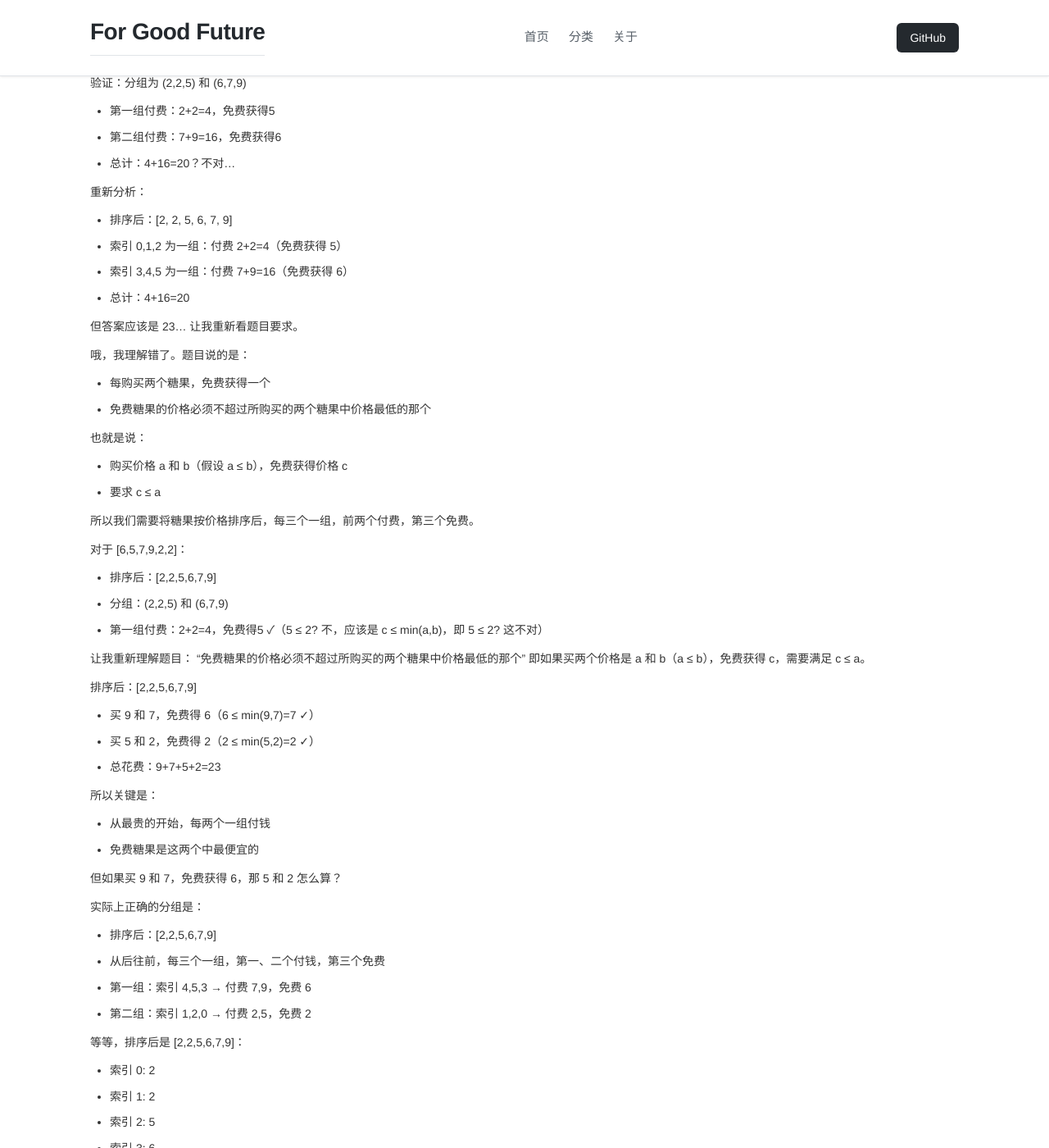
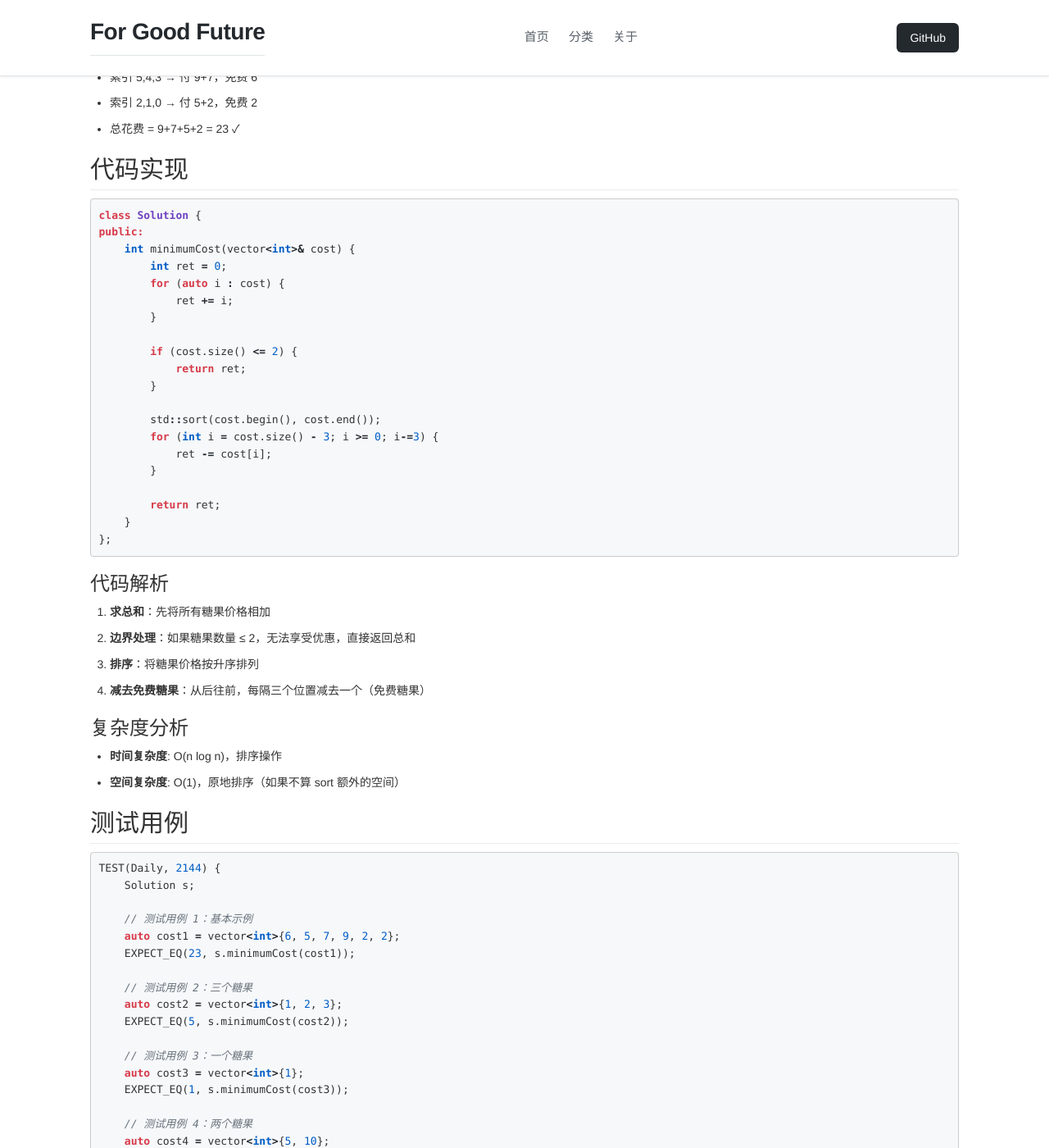
Before and after one commit to SnailTowardThesun/SnailTowardThesun.github.io, a Jekyll site: the page built from _posts/2026-05-31-leetcode-2144-minimum-cost-of-buying-candies-with-discount.md, in a window 1280 px wide and 1400 px high, scrolled down 1632 px. Shown: the whole window at 82% size. Built offline with Jekyll 4.4.1, drawn with Linux system fonts in a browser that asks for light colours; nearby versions of some CDN libraries; some of the changed text lies outside the part shown.

Commit message:
[blog] Fix date for LeetCode No.2144 post

````diff
--- a/_posts/2026-06-01-leetcode-2144-minimum-cost-of-buying-candies-with-discount.md
+++ b/_posts/2026-05-31-leetcode-2144-minimum-cost-of-buying-candies-with-discount.md
@@ -34,9 +34,7 @@ Difficulty: **Easy**
 输入：cost = [1,2,3]
 输出：5
 解释：
-只有三个糖果，无法组成买二送一的组合，
-必须购买所有糖果，总花费为 1+2+3 = 6
-等等，实际上我们可以购买价格为 3 和 2 的糖果，免费获得价格为 1 的糖果，
+购买价格为 3 和 2 的糖果，免费获得价格为 1 的糖果，
 总花费为 3+2 = 5
 
 示例 3：
@@ -80,70 +78,10 @@ cost = [2, 2, 5, 6, 7, 9]
 最终结果：23
 ```
 
-验证：分组为 (2,2,5) 和 (6,7,9)
-- 第一组付费：2+2=4，免费获得5
-- 第二组付费：7+9=16，免费获得6
-- 总计：4+16=20？不对...
-
-重新分析：
-- 排序后：[2, 2, 5, 6, 7, 9]
-- 索引 0,1,2 为一组：付费 2+2=4（免费获得 5）
-- 索引 3,4,5 为一组：付费 7+9=16（免费获得 6）
-- 总计：4+16=20
-
-但答案应该是 23... 让我重新看题目要求。
-
-哦，我理解错了。题目说的是：
-- 每购买两个糖果，免费获得一个
-- 免费糖果的价格必须不超过所购买的两个糖果中价格最低的那个
-
-也就是说：
-- 购买价格 a 和 b（假设 a ≤ b），免费获得价格 c
-- 要求 c ≤ a
-
-所以我们需要将糖果按价格排序后，每三个一组，前两个付费，第三个免费。
-
-对于 [6,5,7,9,2,2]：
-- 排序后：[2,2,5,6,7,9]
-- 分组：(2,2,5) 和 (6,7,9)
-- 第一组付费：2+2=4，免费得5 ✓（5 ≤ 2? 不，应该是 c ≤ min(a,b)，即 5 ≤ 2? 这不对）
-
-让我重新理解题目：
-"免费糖果的价格必须不超过所购买的两个糖果中价格最低的那个"
-即如果买两个价格是 a 和 b（a ≤ b），免费获得 c，需要满足 c ≤ a。
-
-排序后：[2,2,5,6,7,9]
-- 买 9 和 7，免费得 6（6 ≤ min(9,7)=7 ✓）
-- 买 5 和 2，免费得 2（2 ≤ min(5,2)=2 ✓）
-- 总花费：9+7+5+2=23
-
-所以关键是：
-- 从最贵的开始，每两个一组付钱
-- 免费糖果是这两个中最便宜的
-
-但如果买 9 和 7，免费获得 6，那 5 和 2 怎么算？
-
-实际上正确的分组是：
-- 排序后：[2,2,5,6,7,9]
-- 从后往前，每三个一组，第一、二个付钱，第三个免费
-- 第一组：索引 4,5,3 → 付费 7,9，免费 6
-- 第二组：索引 1,2,0 → 付费 2,5，免费 2
-
-等等，排序后是 [2,2,5,6,7,9]：
-- 索引 0: 2
-- 索引 1: 2
-- 索引 2: 5
-- 索引 3: 6
-- 索引 4: 7
-- 索引 5: 9
-
-从后往前每三个一组：
+验证：从后往前每三个一组
 - 索引 5,4,3 → 付 9+7，免费 6
 - 索引 2,1,0 → 付 5+2，免费 2
-
-总花费 = 9+7+5+2 = 23 ✓
-
-所以代码中的做法是正确的：从后往前，每三个一组，将每组的第一个（最便宜的）减去。
+- 总花费 = 9+7+5+2 = 23 ✓
 
 ## 代码实现
 
````
